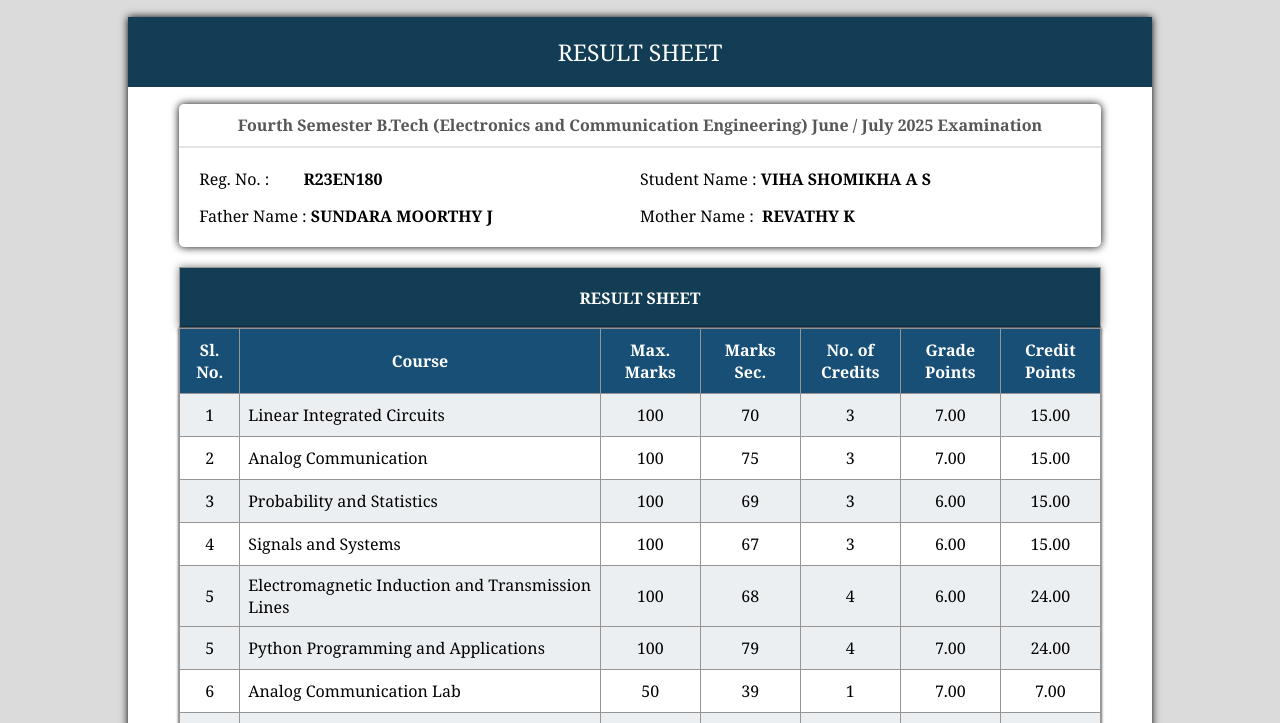
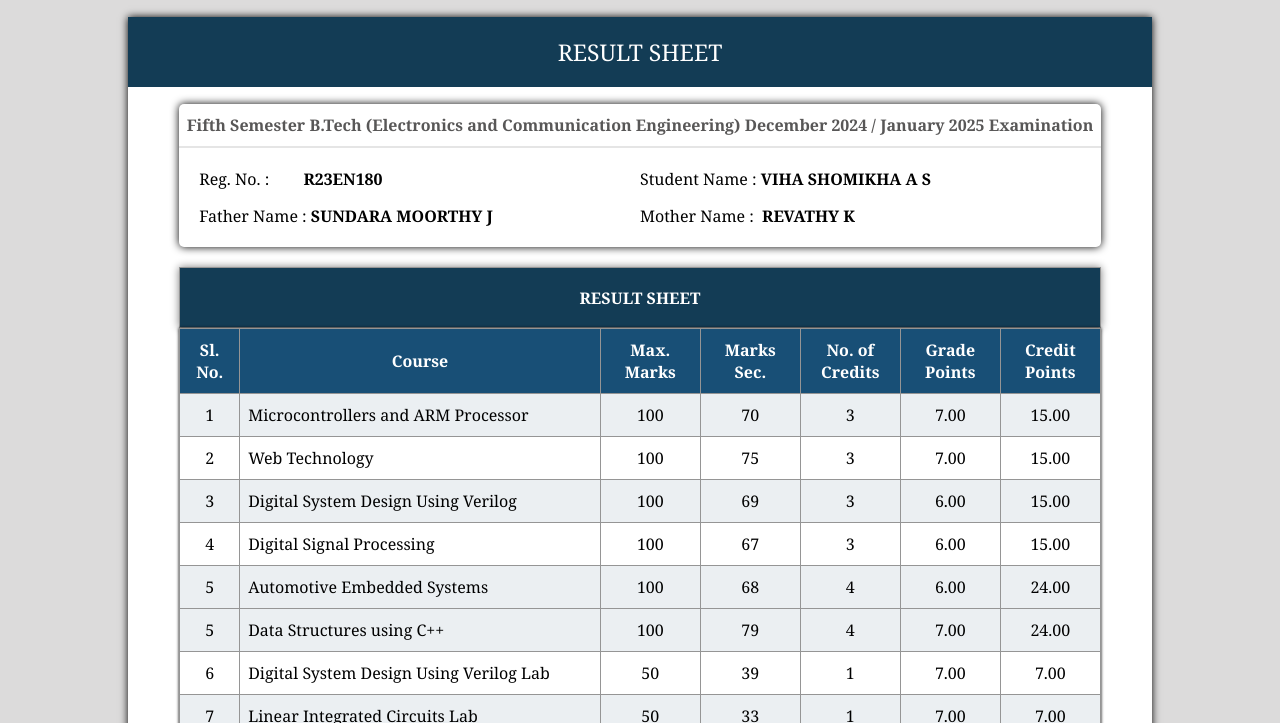
Before and after one commit to RUstudentportal/RUstudentportal.github.io, a plain HTML site: page home page.html in a window 1280 px wide. Shown: the part 77-800 px from the top of the page. Drawn offline with Linux system fonts and the light colour scheme.

Commit message:
Update home page.html

```diff
--- a/home page.html
+++ b/home page.html
@@ -17,7 +17,7 @@
         </div>
 
         <div class="student-details">
-            <p id="detail-head">Fourth Semester B.Tech (Electronics and Communication Engineering) June / July 2025 Examination</p>
+            <p id="detail-head">Fifth Semester B.Tech (Electronics and Communication Engineering) December 2024 / January 2025 Examination</p>
             <div class="details-container">
                 <div class="details">
                     <p>Reg. No. : <span style="margin-left: 30px;">R23EN180</span></p>
@@ -52,7 +52,7 @@
                 <tbody>
                     <tr class="grey-bg">
                         <td class="slno">1</td>
-                        <td class="course" colspan="2">Linear Integrated Circuits</td>
+                        <td class="course" colspan="2">Microcontrollers and ARM Processor</td>
                         <td class="marks">100</td>
                         <td class="marks">70</td>
                         <td class="marks">3</td>
@@ -62,7 +62,7 @@
                     </tr>
                     <tr>
                         <td class="slno">2</td>
-                        <td class="course" colspan="2">Analog Communication</td>
+                        <td class="course" colspan="2">Web Technology</td>
                         <td class="marks">100</td>
                         <td class="marks">75</td>
                         <td class="marks">3</td>
@@ -72,7 +72,7 @@
                     </tr>
                     <tr class="grey-bg">
                         <td class="slno">3</td>
-                        <td class="course" colspan="2">Probability and Statistics</td>
+                        <td class="course" colspan="2">Digital System Design Using Verilog</td>
                         <td class="marks">100</td>
                         <td class="marks">69</td>
                         <td class="marks">3</td>
@@ -82,7 +82,7 @@
                     </tr>
                     <tr>
                         <td class="slno">4</td>
-                        <td class="course" colspan="2">Signals and Systems</td>
+                        <td class="course" colspan="2">Digital Signal Processing</td>
                         <td class="marks">100</td>
                         <td class="marks">67</td>
                         <td class="marks">3</td>
@@ -92,7 +92,7 @@
                     </tr>
                     <tr class="grey-bg">
                         <td class="slno">5</td>
-                        <td class="course" colspan="2">Electromagnetic Induction and Transmission Lines</td>
+                        <td class="course" colspan="2">Automotive Embedded Systems</td>
                         <td class="marks">100</td>
                         <td class="marks">68</td>
                         <td class="marks">4</td>
@@ -102,7 +102,7 @@
                     </tr>
                           <tr class="grey-bg">
                         <td class="slno">5</td>
-                        <td class="course" colspan="2">Python Programming and Applications</td>
+                        <td class="course" colspan="2">Data Structures using C++</td>
                         <td class="marks">100</td>
                         <td class="marks">79</td>
                         <td class="marks">4</td>
@@ -112,7 +112,7 @@
                     </tr>
                     <tr>
                         <td class="slno">6</td>
-                        <td class="course" colspan="2">Analog Communication Lab</td>
+                        <td class="course" colspan="2">Digital System Design Using Verilog Lab</td>
                         <td class="marks">50</td>
                         <td class="marks">39</td>
                         <td class="marks">1</td>
@@ -132,7 +132,7 @@
                     </tr>
                     <tr>
                         <td class="slno">8</td>
-                        <td class="course" colspan="2">Course Based Project on Linear Integrated Circuits</td>
+                        <td class="course" colspan="2">Course Based Project on Microcontrollers</td>
                         <td class="marks">50</td>
                         <td class="marks">39</td>
                         <td class="marks">1</td>
```
